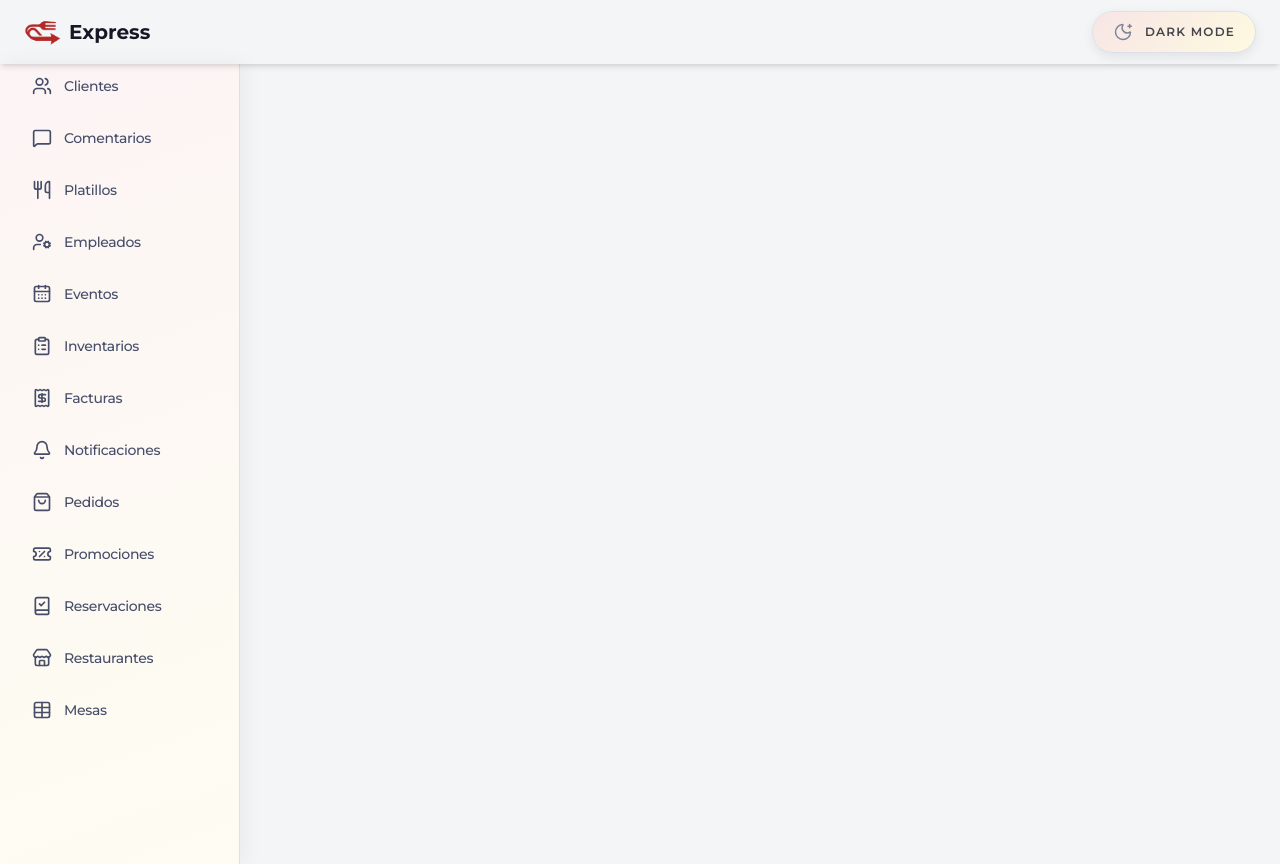
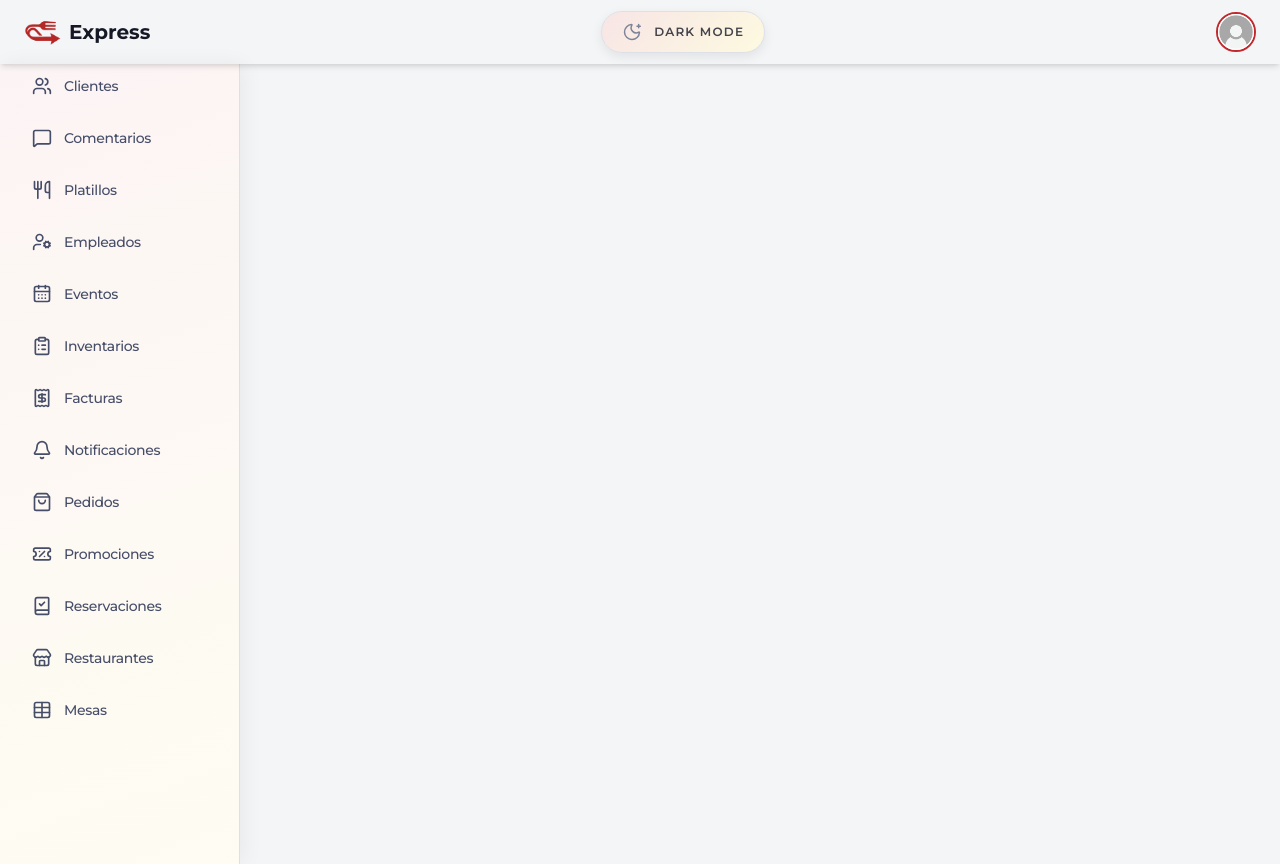
Before and after one commit to Grupo-1-Gestion-de-Restaurantes/Client-GestionDeRestaurantes, a React (Vite) app: page /dashboard in a window 1280 px wide. Built offline with nearby package versions, Linux system fonts and the light colour scheme.

Commit message:
feat: Agregar avatar user en navbar

```diff
--- a/src/shared/components/layout/Navbar.jsx
+++ b/src/shared/components/layout/Navbar.jsx
@@ -1,6 +1,7 @@
 import { Typography } from "@material-tailwind/react";
 import imgLogo from "../../../assets/img/logoExpress.png"
 import { ThemeToggleButton } from "../../../shared/components/ui/ThemeToggleButton.jsx";
+import { AvatarUser } from '../ui/AvatarUser';
 
 export const Navbar = () => {
     return (
@@ -17,6 +18,7 @@ export const Navbar = () => {
                     </Typography>
                 </div>
                 <ThemeToggleButton />
+                <AvatarUser />
             </div>
         </nav>
     )
```
